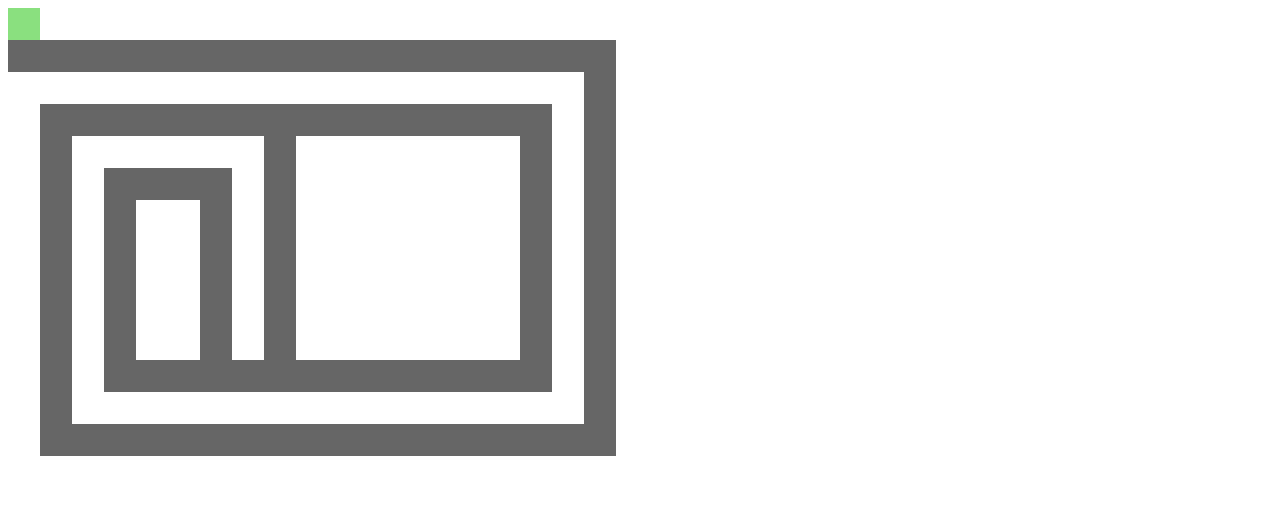
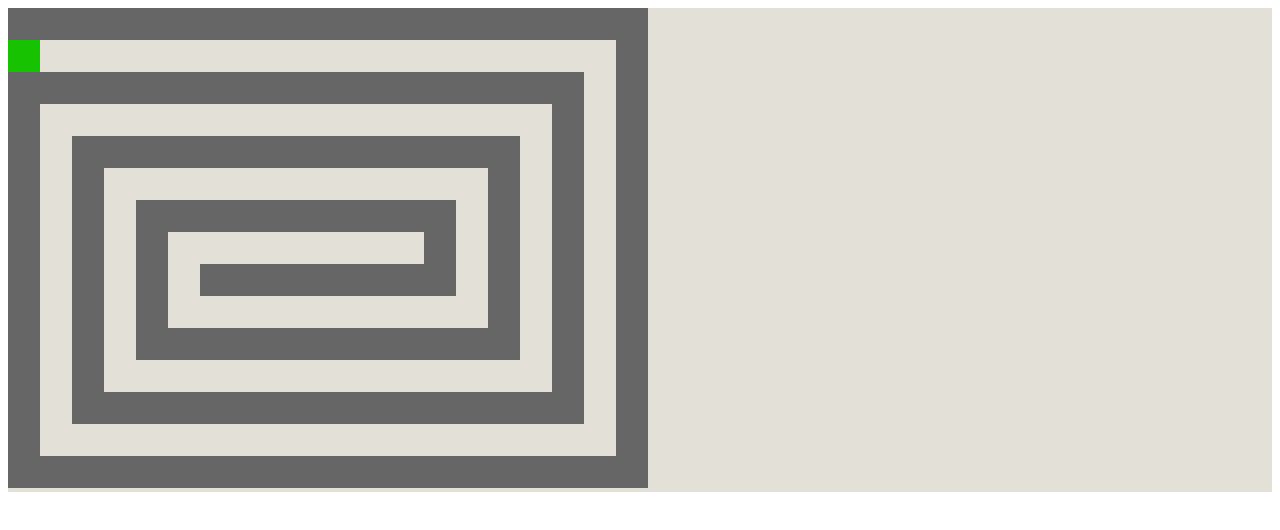
Before and after one commit to andrewdempsey2018/Maze-Runner, a plain HTML site: page index.html in a window 1280 px wide. Drawn offline with nearby package versions, Linux system fonts and the light colour scheme.

Commit message:
Signed-off-by: Andrew Dempsey <andrewdempsey2016@gmail.com>
Added some styles to the css file to improve visibility

```diff
--- a/css/styles.css
+++ b/css/styles.css
@@ -1,4 +1,6 @@
-body
+/* add styles to the main drawing area using its id value */
+
+#playArea
 {
-	/* background-color: red; */
+    background-color: #e3e0d8;
 }
--- a/index.html
+++ b/index.html
@@ -17,41 +17,43 @@
 </head>
 <body>
 
+	<div id="playArea"></div>
+
 	<script>
 
 	/* Multi dimensional array to hold level information
 	perhaps a later build will assign this to a csv file */
-	var level1 = [[0,0,0,0,0,0,0,0,0,0,0,0,0,0,0,0,0,0,0,0],
-		[1,1,1,1,1,1,1,1,1,1,1,1,1,1,1,1,1,1,1,0],
-		[0,0,0,0,0,0,0,0,0,0,0,0,0,0,0,0,0,0,1,0],
-		[0,1,1,1,1,1,1,1,1,1,1,1,1,1,1,1,1,0,1,0],
-		[0,1,0,0,0,0,0,0,1,0,0,0,0,0,0,0,1,0,1,0],
-		[0,1,0,1,1,1,1,0,1,0,0,0,0,0,0,0,1,0,1,0],
-		[0,1,0,1,0,0,1,0,1,0,0,0,0,0,0,0,1,0,1,0],
-		[0,1,0,1,0,0,1,0,1,0,0,0,0,0,0,0,1,0,1,0],
-		[0,1,0,1,0,0,1,0,1,0,0,0,0,0,0,0,1,0,1,0],
-		[0,1,0,1,0,0,1,0,1,0,0,0,0,0,0,0,1,0,1,0],
-		[0,1,0,1,0,0,1,0,1,0,0,0,0,0,0,0,1,0,1,0],
-		[0,1,0,1,1,1,1,1,1,1,1,1,1,1,1,1,1,0,1,0],
-		[0,1,0,0,0,0,0,0,0,0,0,0,0,0,0,0,0,0,1,0],
-		[0,1,1,1,1,1,1,1,1,1,1,1,1,1,1,1,1,1,1,0],
-		[0,0,0,0,0,0,0,0,0,0,0,0,0,0,0,0,0,0,0,0]];
+	var level1 = [[1,1,1,1,1,1,1,1,1,1,1,1,1,1,1,1,1,1,1,1],
+		[0,0,0,0,0,0,0,0,0,0,0,0,0,0,0,0,0,0,0,1],
+		[1,1,1,1,1,1,1,1,1,1,1,1,1,1,1,1,1,1,0,1],
+		[1,0,0,0,0,0,0,0,0,0,0,0,0,0,0,0,0,1,0,1],
+		[1,0,1,1,1,1,1,1,1,1,1,1,1,1,1,1,0,1,0,1],
+		[1,0,1,0,0,0,0,0,0,0,0,0,0,0,0,1,0,1,0,1],
+		[1,0,1,0,1,1,1,1,1,1,1,1,1,1,0,1,0,1,0,1],
+		[1,0,1,0,1,0,0,0,0,0,0,0,0,1,0,1,0,1,0,1],
+		[1,0,1,0,1,0,1,1,1,1,1,1,1,1,0,1,0,1,0,1],
+		[1,0,1,0,1,0,0,0,0,0,0,0,0,0,0,1,0,1,0,1],
+		[1,0,1,0,1,1,1,1,1,1,1,1,1,1,1,1,0,1,0,1],
+		[1,0,1,0,0,0,0,0,0,0,0,0,0,0,0,0,0,1,0,1],
+		[1,0,1,1,1,1,1,1,1,1,1,1,1,1,1,1,1,1,0,1],
+		[1,0,0,0,0,0,0,0,0,0,0,0,0,0,0,0,0,0,0,1],
+		[1,1,1,1,1,1,1,1,1,1,1,1,1,1,1,1,1,1,1,1]];
 
     /* create a canvas for d3 to render onto
 	attach it to the body dom element and give
 	it a width and height that suit both mobile
 	and desktop enviornments */
-    var scene = d3.select("body").append("svg")
+    var scene = d3.select("#playArea").append("svg")
         .attr("width", 640)
         .attr("height", 480)
 		.on("click", move);
 
 	/* These variables will hold the x and y postitions
 	of the player character. They are set to an initial value
-	of 0, 0. This means the player will start in the top left
+	of 0, 32. This means the player will start in the top left
 	of the screen */
 	var heroX = 0;
-	var heroY = 0;
+	var heroY = 32;
 
 	/* */
 	const HERO_WIDTH = 32;
@@ -101,7 +103,6 @@
         .attr("width", 32)
 		.attr("height", 32)
 		.attr('fill', '#17c200')
-		.style("opacity", 0.5);
 
 	function update()
 	{
```
